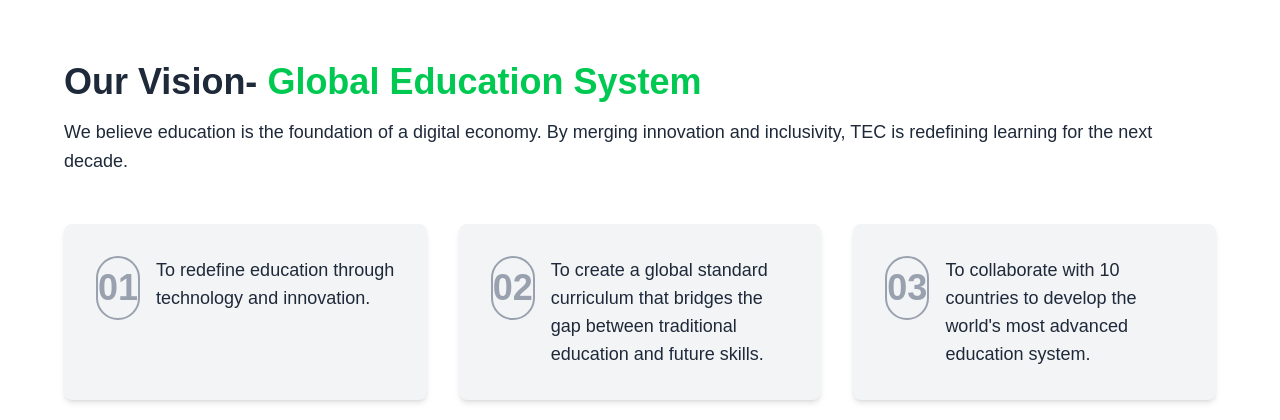
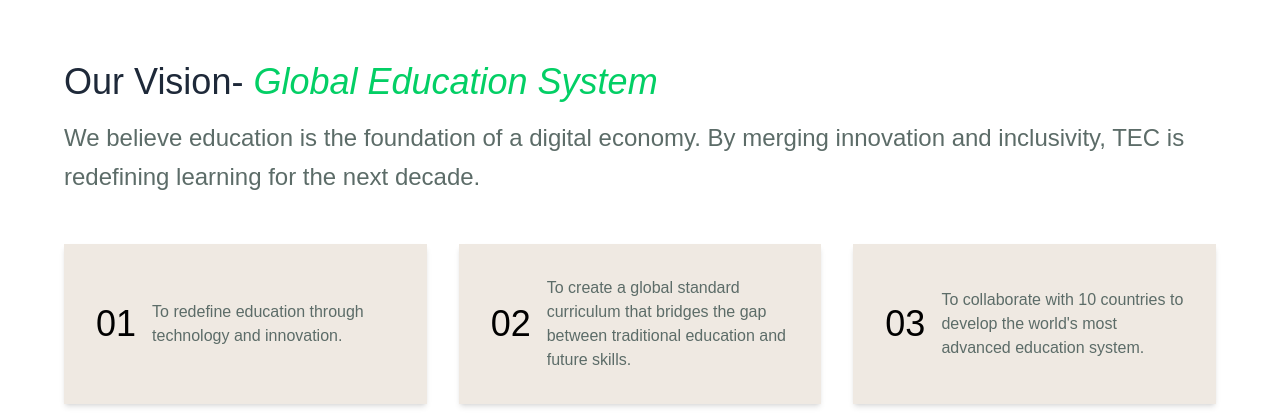
Before and after one commit to Technology-World-Creater/digital-mh-2027, a Next.js app: page /TechnologyEducationCreater in a window 1280 px wide. Shown: the part 532-952 px from the top of the page. Built offline with nearby package versions, Linux system fonts and the light colour scheme.

Commit message:
style(TechnologyEducationCreater): update styling for vision section and page background
remove black background from page container and update vision section styling
- change font weights and colors
- update card backgrounds and text colors
- adjust typography sizes and spacing

```diff
--- a/src/app/TechnologyEducationCreater/components/OurVision.tsx
+++ b/src/app/TechnologyEducationCreater/components/OurVision.tsx
@@ -4,39 +4,41 @@ const OurVision = () => {
   return (
     <section className="py-16 px-4 md:px-8 lg:px-16 bg-white text-gray-800">
       <div className="max-w-7xl mx-auto">
-        <h2 className="text-4xl font-bold mb-4">
+        <h2 className="text-4xl font-light mb-4">
           Our Vision-{" "}
-          <span className="text-green-500">Global Education System</span>
+          <span className="text-[#03CF65] font-light italic">
+            Global Education System
+          </span>
         </h2>
-        <p className="text-lg leading-relaxed mb-12">
+        <p className="text-2xl leading-relaxed mb-12 text-[#5C6C68]">
           We believe education is the foundation of a digital economy. By
           merging innovation and inclusivity, TEC is redefining learning for the
           next decade.
         </p>
 
         <div className="grid grid-cols-1 md:grid-cols-3 gap-8">
-          <div className="bg-gray-100 p-8 rounded-lg shadow-md flex items-start">
-            <div className="text-4xl font-bold text-gray-400 mr-4 border-2 border-gray-400 rounded-full w-16 h-16 flex items-center justify-center">
+          <div className="bg-[#EFE9E2] p-8 shadow-md flex items-center justify-center">
+            <div className="text-4xl font-light text-black mr-4 w-16 h-16 flex items-center justify-center">
               01
             </div>
-            <p className="text-lg">
+            <p className="text-base text-[#5C6C68]">
               To redefine education through technology and innovation.
             </p>
           </div>
-          <div className="bg-gray-100 p-8 rounded-lg shadow-md flex items-start">
-            <div className="text-4xl font-bold text-gray-400 mr-4 border-2 border-gray-400 rounded-full w-16 h-16 flex items-center justify-center">
+          <div className="bg-[#EFE9E2] p-8 shadow-md flex items-center justify-center">
+            <div className="text-4xl font-light text-black mr-4 w-16 h-16 flex items-center justify-center">
               02
             </div>
-            <p className="text-lg">
+            <p className="text-base text-[#5C6C68]">
               To create a global standard curriculum that bridges the gap
               between traditional education and future skills.
             </p>
           </div>
-          <div className="bg-gray-100 p-8 rounded-lg shadow-md flex items-start">
-            <div className="text-4xl font-bold text-gray-400 mr-4 border-2 border-gray-400 rounded-full w-16 h-16 flex items-center justify-center">
+          <div className="bg-[#EFE9E2] p-8 shadow-md flex items-center justify-center">
+            <div className="text-4xl font-light text-black mr-4 w-16 h-16 flex items-center justify-center">
               03
             </div>
-            <p className="text-lg">
+            <p className="text-base text-[#5C6C68]">
               To collaborate with 10 countries to develop the world&apos;s most
               advanced education system.
             </p>
--- a/src/app/TechnologyEducationCreater/page.tsx
+++ b/src/app/TechnologyEducationCreater/page.tsx
@@ -3,7 +3,7 @@ import OurVision from "./components/OurVision";
 
 export default function TechnologyServiceCreater() {
   return (
-    <div className="relative min-h-screen bg-black text-white">
+    <div className="relative min-h-screen text-white">
       <HeroSection
         title="Technology Education Creater"
         line={"/heroLine.png"}
```
